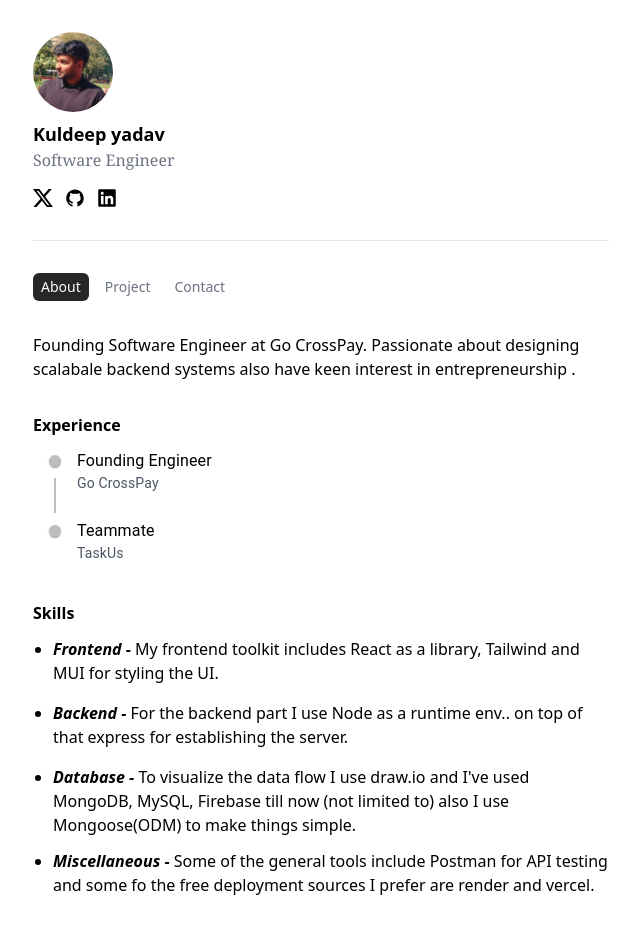
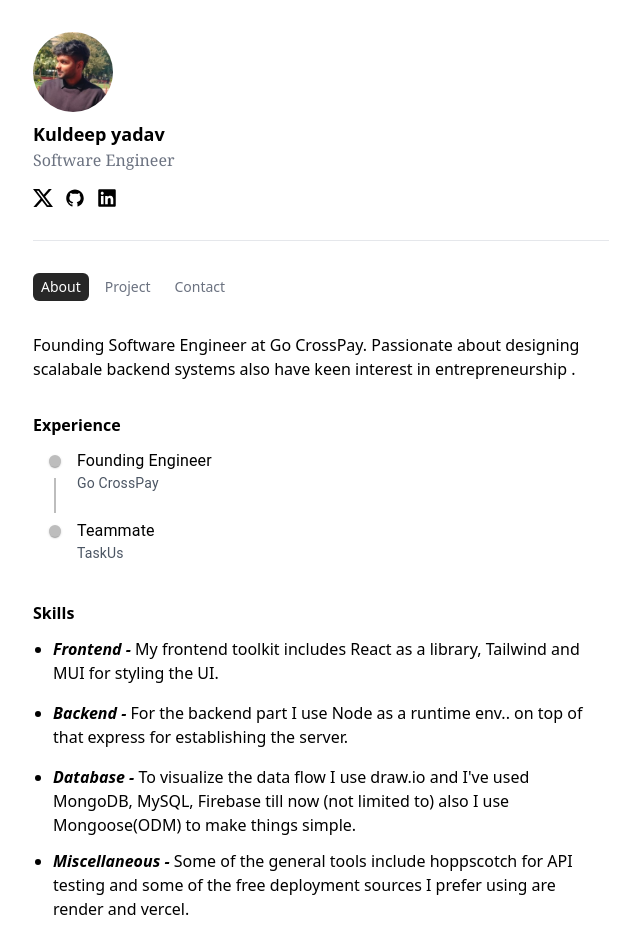
Before and after one commit to kuldeeepy/Portfolio, a React (Vite) app: page / in a window 1280 px wide. Shown: the top 952 px of the page, without its empty margins (319-959 px from the left). Built offline with nearby package versions, Linux system fonts and the light colour scheme; the HTML template or start-up script is replaced by a standard one.

Commit message:
Update Skill.jsx

```diff
--- a/src/components/Skill.jsx
+++ b/src/components/Skill.jsx
@@ -21,8 +21,8 @@ function Skill() {
         </li>
         <li className="my-3">
           <em className="font-semibold">Miscellaneous -</em> Some of the general
-          tools include Postman for API testing and some fo the free deployment
-          sources I prefer are render and vercel.
+          tools include hoppscotch for API testing and some of the free deployment
+          sources I prefer using are render and vercel.
         </li>
       </ul>
     </div>
```
